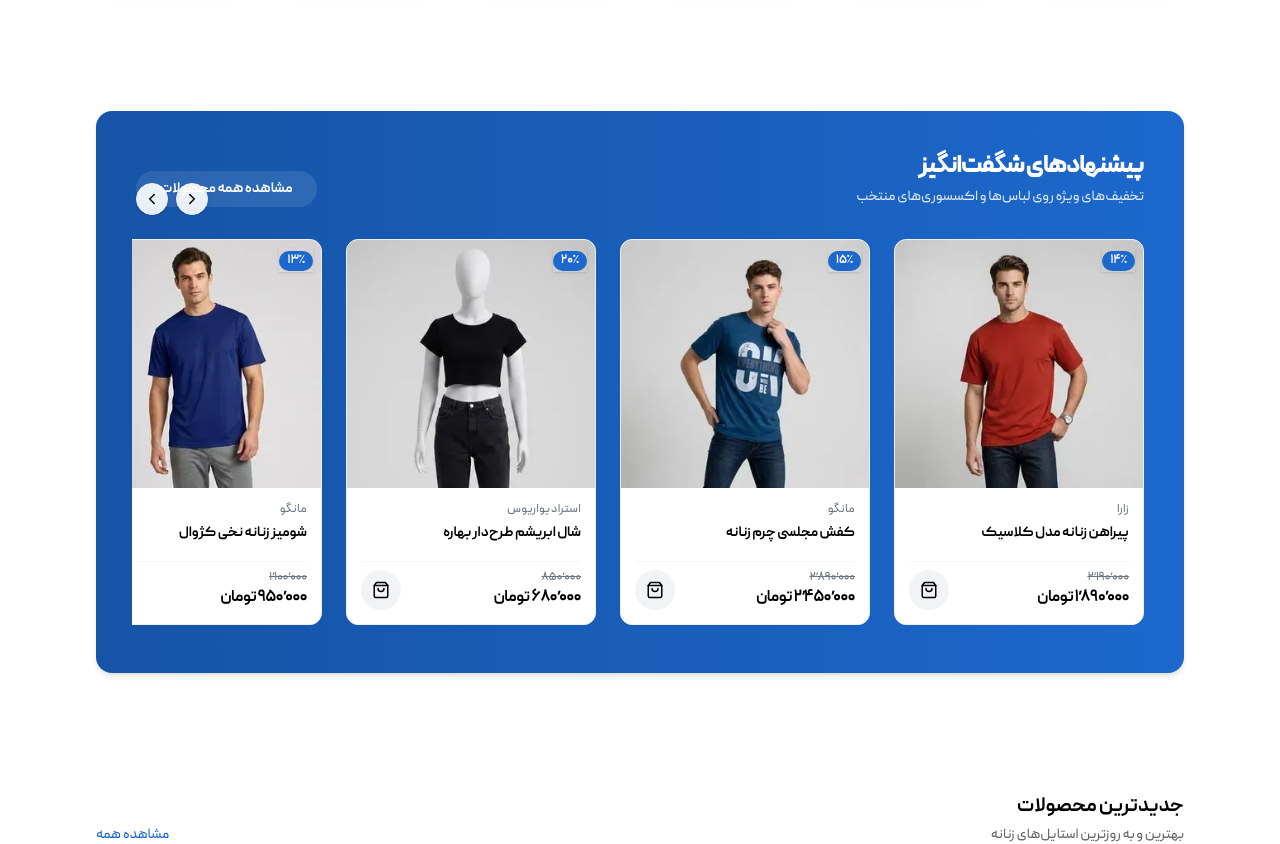
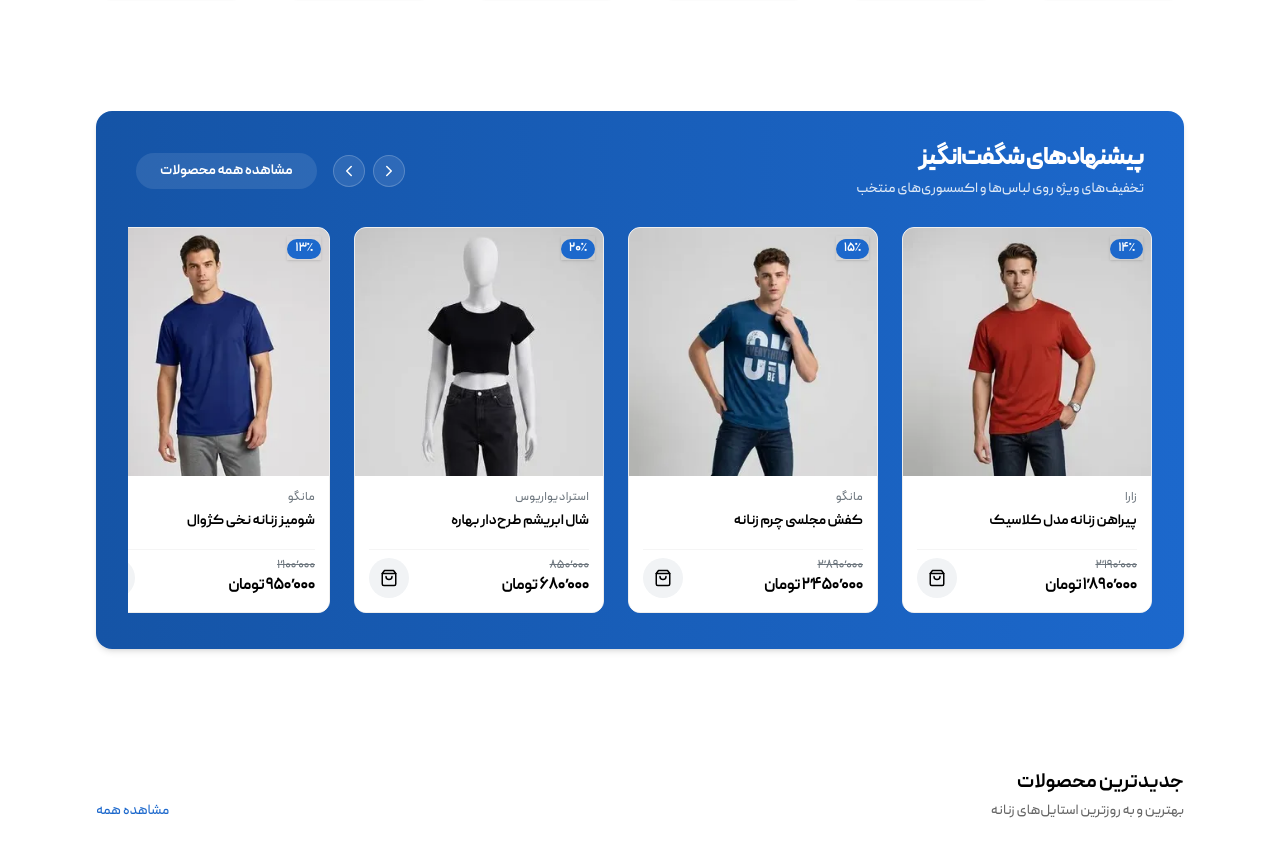
Before and after one commit to depix-ir/mepusham-api, a Next.js app: page / in a window 1280 px wide. Shown: the part 883-1727 px from the top of the page. Built offline with nearby package versions, Linux system fonts and the light colour scheme.

Commit message:
fix: adjust mobile padding, offer section spacing, and header navigation overlap
Co-authored-by: moazzen3169 <141169107+moazzen3169@users.noreply.github.com>

```diff
--- a/src/components/commerce/ProductCarousel.tsx
+++ b/src/components/commerce/ProductCarousel.tsx
@@ -10,12 +10,14 @@ export interface ProductCarouselProps {
   products: Product[];
   onAddToCart?: (product: Product) => void;
   className?: string;
+  hideControls?: boolean;
 }
 
 export function ProductCarousel({
   products,
   onAddToCart,
   className = "",
+  hideControls = false,
 }: ProductCarouselProps) {
   const scrollRef = useRef<HTMLDivElement>(null);
   const [isMouseDown, setIsMouseDown] = useState(false);
@@ -54,6 +56,7 @@ export function ProductCarousel({
   return (
     <div className={`relative w-full group ${className}`.trim()}>
       {/* Navigation Controls */}
+      {!hideControls && (
         <div className="hidden md:flex items-center gap-2 absolute -top-12 left-0 z-10">
           <IconButton
             ariaLabel="قبلی"
@@ -74,6 +77,7 @@ export function ProductCarousel({
             <ChevronLeftIcon size={18} />
           </IconButton>
         </div>
+      )}
 
       {/* Scrollable Container */}
       <div
@@ -82,14 +86,14 @@ export function ProductCarousel({
         onMouseLeave={handleMouseLeaveOrUp}
         onMouseUp={handleMouseLeaveOrUp}
         onMouseMove={handleMouseMove}
-        className={`flex gap-3 sm:gap-4 overflow-x-auto no-scrollbar scroll-smooth py-2 px-1 -mx-1 dir-rtl select-none ${
+        className={`flex gap-2 sm:gap-4 overflow-x-auto no-scrollbar scroll-smooth py-1 px-0 dir-rtl select-none ${
           isMouseDown ? "cursor-grabbing scroll-auto" : "cursor-grab"
         }`}
       >
         {products.map((product) => (
           <div
             key={product.id}
-            className="w-[180px] sm:w-[220px] md:w-[250px] shrink-0 flex flex-col"
+            className="w-[170px] sm:w-[220px] md:w-[250px] shrink-0 flex flex-col"
           >
             <ProductCard
               product={product}
--- a/src/components/layout/AnnouncementBar.tsx
+++ b/src/components/layout/AnnouncementBar.tsx
@@ -10,7 +10,7 @@ export function AnnouncementBar({
 }: AnnouncementBarProps) {
   return (
     <div className="w-full h-10 bg-primary text-primary-foreground text-xs font-medium flex items-center justify-center select-none shrink-0">
-      <Container className="flex items-center justify-center text-center px-4">
+      <Container className="flex items-center justify-center text-center">
         <span>{text}</span>
       </Container>
     </div>
--- a/src/components/sections/OfferSection.tsx
+++ b/src/components/sections/OfferSection.tsx
@@ -1,8 +1,12 @@
-import React from "react";
+"use client";
+
+import React, { useRef } from "react";
 import Link from "next/link";
 import { Product } from "@/types/product";
 import { Container } from "@/components/ui/Container";
 import { ProductCarousel } from "@/components/commerce/ProductCarousel";
+import { IconButton } from "@/components/ui/IconButton";
+import { ChevronLeftIcon, ChevronRightIcon } from "@/components/icons";
 
 interface OfferSectionProps {
   products: Product[];
@@ -15,30 +19,67 @@ export function OfferSection({
   title = "پیشنهادهای شگفت‌انگیز",
   description = "بهترین تخفیف‌های امروز را از دست ندهید",
 }: OfferSectionProps) {
+  const containerRef = useRef<HTMLDivElement>(null);
+
   if (products.length === 0) return null;
 
+  const scroll = (direction: "left" | "right") => {
+    if (!containerRef.current) return;
+    const carouselScrollEl = containerRef.current.querySelector(".overflow-x-auto");
+    if (!carouselScrollEl) return;
+    const scrollAmount = 320;
+    const modifier = direction === "left" ? -scrollAmount : scrollAmount;
+    carouselScrollEl.scrollBy({ left: modifier, behavior: "smooth" });
+  };
+
   return (
-    <section className="w-full my-6 md:my-10">
+    <section className="w-full my-6 md:my-10" ref={containerRef}>
       <Container>
-        <div className="w-full rounded-2xl bg-gradient-to-l from-primary to-primary-hover text-primary-foreground p-5 sm:p-8 md:p-10 shadow-md">
-          <div className="flex flex-col sm:flex-row sm:items-end justify-between mb-6 gap-3">
+        <div className="w-full rounded-2xl bg-gradient-to-l from-primary to-primary-hover text-primary-foreground p-2 sm:p-6 md:p-8 shadow-md">
+          {/* Header row with side margin/padding on text and button */}
+          <div className="flex flex-col sm:flex-row sm:items-center justify-between mb-4 gap-3 px-3 sm:px-2">
             <div className="flex flex-col gap-1">
-              <h2 className="text-xl sm:text-2xl font-black tracking-tight">{title}</h2>
+              <h2 className="text-lg sm:text-2xl font-black tracking-tight">{title}</h2>
               {description && (
                 <p className="text-xs sm:text-sm text-primary-foreground/85 font-medium">
                   {description}
                 </p>
               )}
             </div>
-            <Link
-              href="/offers"
-              className="text-xs sm:text-sm font-semibold hover:underline underline-offset-4 text-primary-foreground shrink-0 bg-white/10 hover:bg-white/20 px-4 py-2 rounded-full transition-colors self-start sm:self-auto"
-            >
-              مشاهده همه محصولات
-            </Link>
+
+            <div className="flex items-center gap-3 self-start sm:self-auto shrink-0">
+              {/* Desktop Carousel Controls */}
+              <div className="hidden md:flex items-center gap-2">
+                <IconButton
+                  ariaLabel="قبلی"
+                  variant="outline"
+                  size="sm"
+                  onClick={() => scroll("right")}
+                  className="bg-white/10 hover:bg-white/20 border-white/20 text-white rounded-full transition-colors"
+                >
+                  <ChevronRightIcon size={18} />
+                </IconButton>
+                <IconButton
+                  ariaLabel="بعدی"
+                  variant="outline"
+                  size="sm"
+                  onClick={() => scroll("left")}
+                  className="bg-white/10 hover:bg-white/20 border-white/20 text-white rounded-full transition-colors"
+                >
+                  <ChevronLeftIcon size={18} />
+                </IconButton>
+              </div>
+
+              <Link
+                href="/offers"
+                className="text-xs sm:text-sm font-semibold hover:underline underline-offset-4 text-primary-foreground shrink-0 bg-white/10 hover:bg-white/20 px-4 py-2 rounded-full transition-colors"
+              >
+                مشاهده همه محصولات
+              </Link>
+            </div>
           </div>
 
-          <ProductCarousel products={products} />
+          <ProductCarousel products={products} hideControls />
         </div>
       </Container>
     </section>
```
Also changed, not shown: 1 other file (tests, documents, lock files or other folders). Lines whose indentation alone changed are shown as unchanged.
